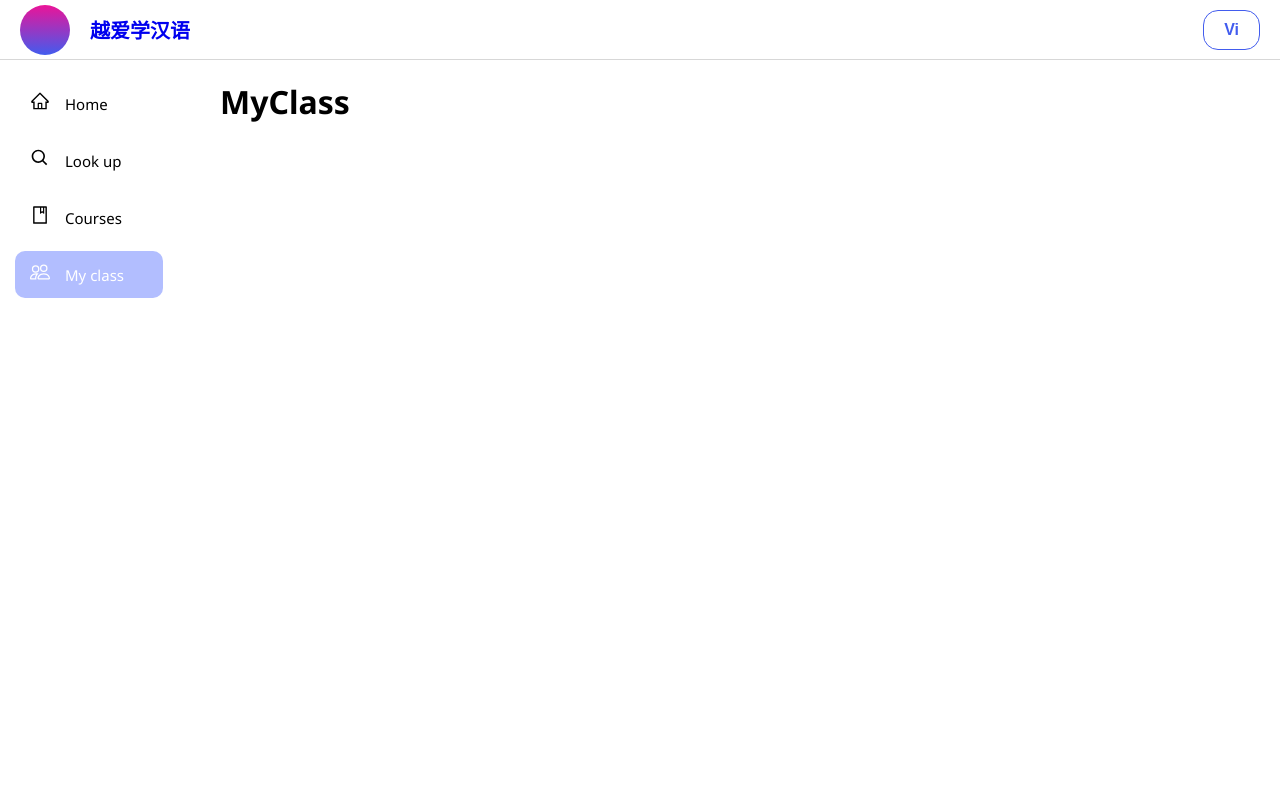
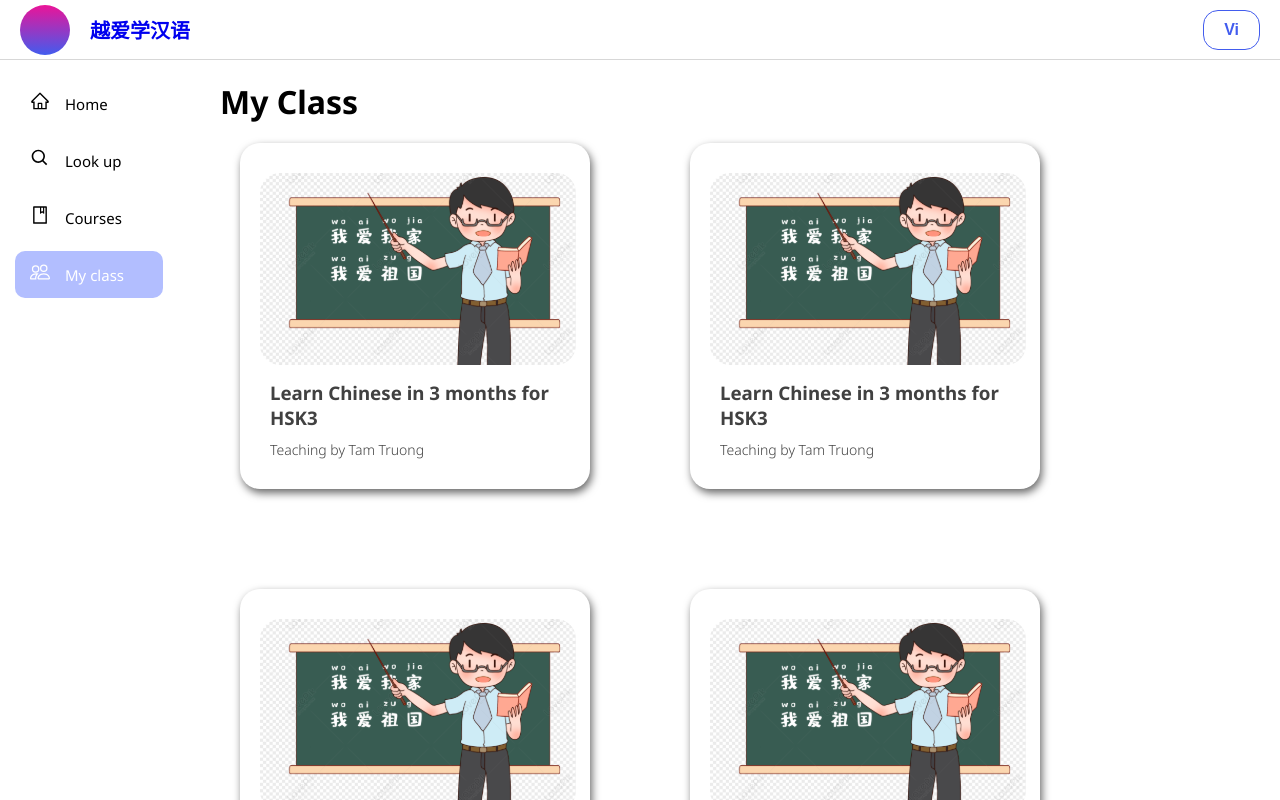
Before and after one commit to nghia2742/Learning-Chinese-App, a React (Create React App) app: page /student/myclass in a window 1280 px wide. Shown: the top 800 px of the page. Built offline with nearby package versions, Linux system fonts and the light colour scheme.

Commit message:
Complete my class

```diff
--- a/src/pages/Student/MyClass/MyClass.module.scss
+++ b/src/pages/Student/MyClass/MyClass.module.scss
@@ -5,3 +5,34 @@
     width: 100%;
     min-height: 80vh;
 }
+
+.wrap_class {
+    display: flex;
+    padding: 20px;
+    gap: 100px;
+    flex-wrap: wrap;
+}
+
+.card {
+    width: 350px;
+    height: fit-content;
+    padding: 30px 20px;
+    border-radius: 20px;
+    box-shadow: 2px 4px 9px rgba(0, 0, 0, 0.6);
+    color: var(--color2);
+
+    &:hover {
+        box-shadow: rgba(0, 0, 0, 0.35) 0px 5px 15px;
+    }
+}
+
+.wrap_text {
+    margin-top: 10px;
+    padding: 0 10px;
+}
+
+.teacher {
+    margin-top: 10px;
+    font-size: 14px;
+    font-weight: 300;
+}
--- a/src/pages/Student/MyClass/index.js
+++ b/src/pages/Student/MyClass/index.js
@@ -1,12 +1,57 @@
 import classNames from 'classnames/bind';
 import styles from './MyClass.module.scss';
+import { Link } from 'react-router-dom';
 
 const cx = classNames.bind(styles);
 
+const classList = [
+    {
+        image: 'imageClass.svg',
+        nameClass: 'Learn Chinese in 3 months for HSK3',
+        teacher: 'Tam Truong',
+    },
+    {
+        image: 'imageClass.svg',
+        nameClass: 'Learn Chinese in 3 months for HSK3',
+        teacher: 'Tam Truong',
+    },
+    {
+        image: 'imageClass.svg',
+        nameClass: 'Learn Chinese in 3 months for HSK3',
+        teacher: 'Tam Truong',
+    },
+    {
+        image: 'imageClass.svg',
+        nameClass: 'Learn Chinese in 3 months for HSK3',
+        teacher: 'Tam Truong',
+    },
+];
+
 function MyClass() {
+    const srcImage = process.env.PUBLIC_URL + '/svg/';
+
     return (
         <div className={cx('container')}>
-            <h1>MyClass</h1>
+            <h1>My Class</h1>
+            <div className={cx('wrap_class')}>
+                {classList.map((e, index) => {
+                    return (
+                        <Link key={index} className={cx('card')}>
+                            <img
+                                className={cx('imageClass')}
+                                src={srcImage + e.image}
+                                alt=""
+                            />
+                            <div className={cx('wrap_text')}>
+                                <h3 className={cx('nameClass')}>
+                                    {e.nameClass}
+                                </h3>
+                                <p className={cx('teacher')}>Teaching by {e.teacher}</p>
+                            </div>
+                        </Link>
+                    );
+                })}
+            </div>
         </div>
     );
 }
```
Also changed, not shown: public/svg/imageClass.svg (added).
